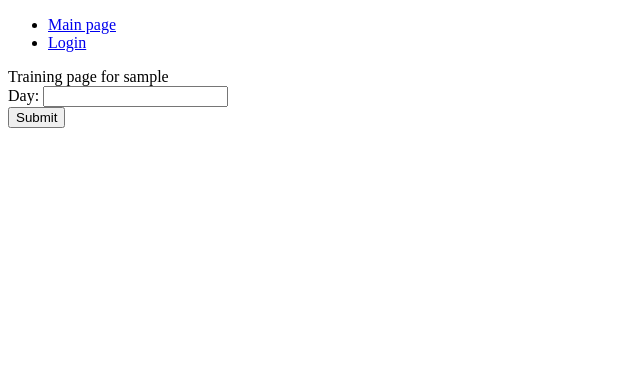
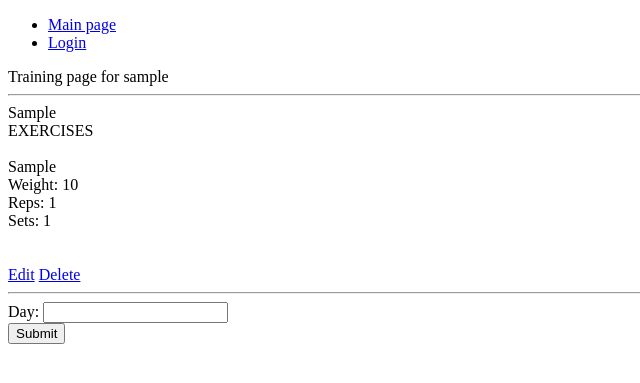
Before and after one commit to LevytskyiS/CoachPro, a Django app: page /training/1/ in a window 1280 px wide. Shown: the top 383 px of the page, without its empty margins (0-640 px from the left). Run offline with Django 5.2, Linux system fonts and the light colour scheme; tables that the repository leaves empty hold one stand-in row (values such as "Sample post").

Commit message:
display training day, exercise, weight, reps, sets

```diff
--- a/coachpro/training/admin.py
+++ b/coachpro/training/admin.py
@@ -1,8 +1,10 @@
 from django.contrib import admin
 
-from .models import TrainingPage, TrainingDay, Training
+from .models import TrainingPage, TrainingDay, Training, TrainingInfo, TrainingStats
 
 
 admin.site.register(TrainingPage)
 admin.site.register(TrainingDay)
 admin.site.register(Training)
+admin.site.register(TrainingInfo)
+admin.site.register(TrainingStats)
--- a/coachpro/training/forms.py
+++ b/coachpro/training/forms.py
@@ -1,9 +1,9 @@
 from django.forms import ModelForm, TextInput
 
-from .models import TrainingDay
+from .models import TrainingDay, TrainingInfo, TrainingStats
 
 
 class CreateTrainingDayForm(ModelForm):
     class Meta:
         model = TrainingDay
-        fields = ["day", "training"]
+        fields = ["day"]
--- a/coachpro/training/models.py
+++ b/coachpro/training/models.py
@@ -24,28 +24,28 @@ class Training(models.Model):
 
 
 class TrainingStats(models.Model):
-    weight = models.PositiveIntegerField()
-    reps = models.PositiveSmallIntegerField()
-    sets = models.PositiveSmallIntegerField()
+    weight = models.PositiveIntegerField(default=1)
+    reps = models.PositiveSmallIntegerField(default=1)
+    sets = models.PositiveSmallIntegerField(default=1)
 
 
 class TrainingDay(models.Model):
     day = models.CharField(max_length=256)
     training_page = models.ForeignKey(
-        TrainingPage, related_name="training_page", on_delete=models.CASCADE
+        TrainingPage, related_name="training_day", on_delete=models.CASCADE
     )
 
     def __str__(self):
-        return f"Training day of {self.training_page.user}"
+        return f"Training day '{self.day}' of {self.training_page.user}"
 
 
 class TrainingInfo(models.Model):
-    training = models.ForeignKey(
+    training = models.OneToOneField(
         Training, related_name="training_info", on_delete=models.CASCADE
     )
     stats = models.ForeignKey(
         TrainingStats, related_name="training_stats", on_delete=models.CASCADE
     )
-    workout_info = models.ForeignKey(
+    training_day = models.ForeignKey(
         TrainingDay, related_name="workout_info", on_delete=models.CASCADE
     )
--- a/coachpro/training/templates/training/training_page_detail.html
+++ b/coachpro/training/templates/training/training_page_detail.html
@@ -3,13 +3,15 @@
 
 {% block content %}
     {{ training_page }}
-    {% for training_day in training_page.training_days.all %}
+    {% for training_day in training_page.training_day.all %}
         <hr>
         {{ training_day.day }}<br/>
-        {{ training_day.user }}<br/>
-        <p>EXERCISES</p>
-        {% for training in training_day.training.all %}
-            {{ training }}<br/>
+        EXERCISES<br/><br/>
+        {% for training_info in training_day.workout_info.all %}
+            {{ training_info.training.exercise }}<br/>
+            Weight: {{ training_info.stats.weight }}<br/>
+            Reps: {{ training_info.stats.reps }}<br/>
+            Sets: {{ training_info.stats.sets }}<br/><br/>
         {% endfor %}<br/>
         <a href="{% url 'training:update_training_day' pk=training_day.id %}">Edit</a>
         <a href="{% url 'training:delete_training_day' pk=training_day.id %}">Delete</a>
--- a/coachpro/training/views.py
+++ b/coachpro/training/views.py
@@ -10,7 +10,7 @@ from django.views.generic import (
 from django.http import HttpRequest
 from django.contrib.auth.models import User
 
-from .models import TrainingPage, TrainingDay, Training
+from .models import TrainingPage, TrainingDay, Training, TrainingStats, TrainingInfo
 from .forms import CreateTrainingDayForm
 
 
@@ -45,7 +45,7 @@ class CreateTrainingDayView(CreateView):
 class UpdateTrainingDayView(UpdateView):
     model = TrainingDay
     context_object_name = "training_day"
-    fields = ["day", "training"]
+    fields = ["day"]
     template_name_suffix = "_update_form"
 
     def get_success_url(self) -> str:
```
Also changed, not shown: coachpro/training/migrations/0002_remove_trainingstats_training_data_and_more.py (added), coachpro/training/migrations/0003_alter_trainingday_training_page.py (added), coachpro/training/migrations/0004_remove_traininginfo_workout_info_and_more.py (added), coachpro/training/migrations/0005_alter_traininginfo_training.py (added), coachpro/training/migrations/0006_alter_traininginfo_training_day.py (added).
